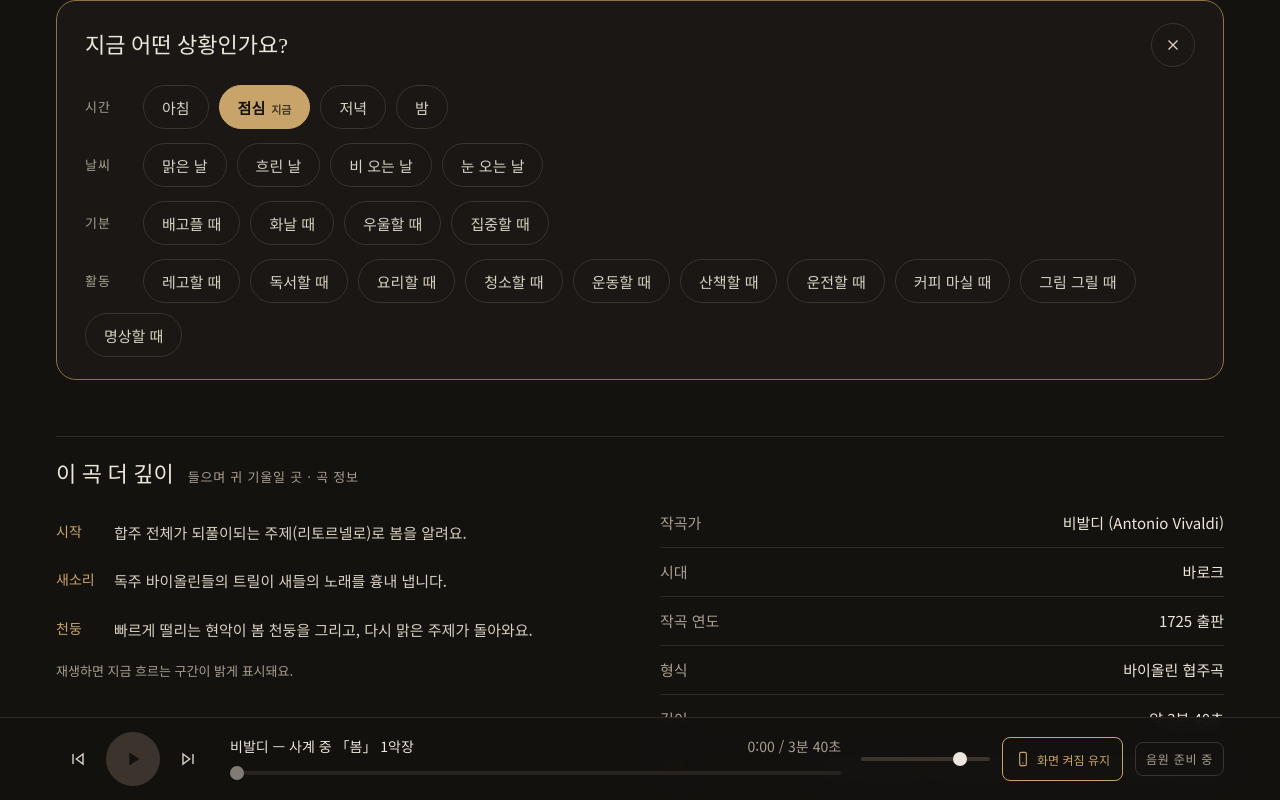
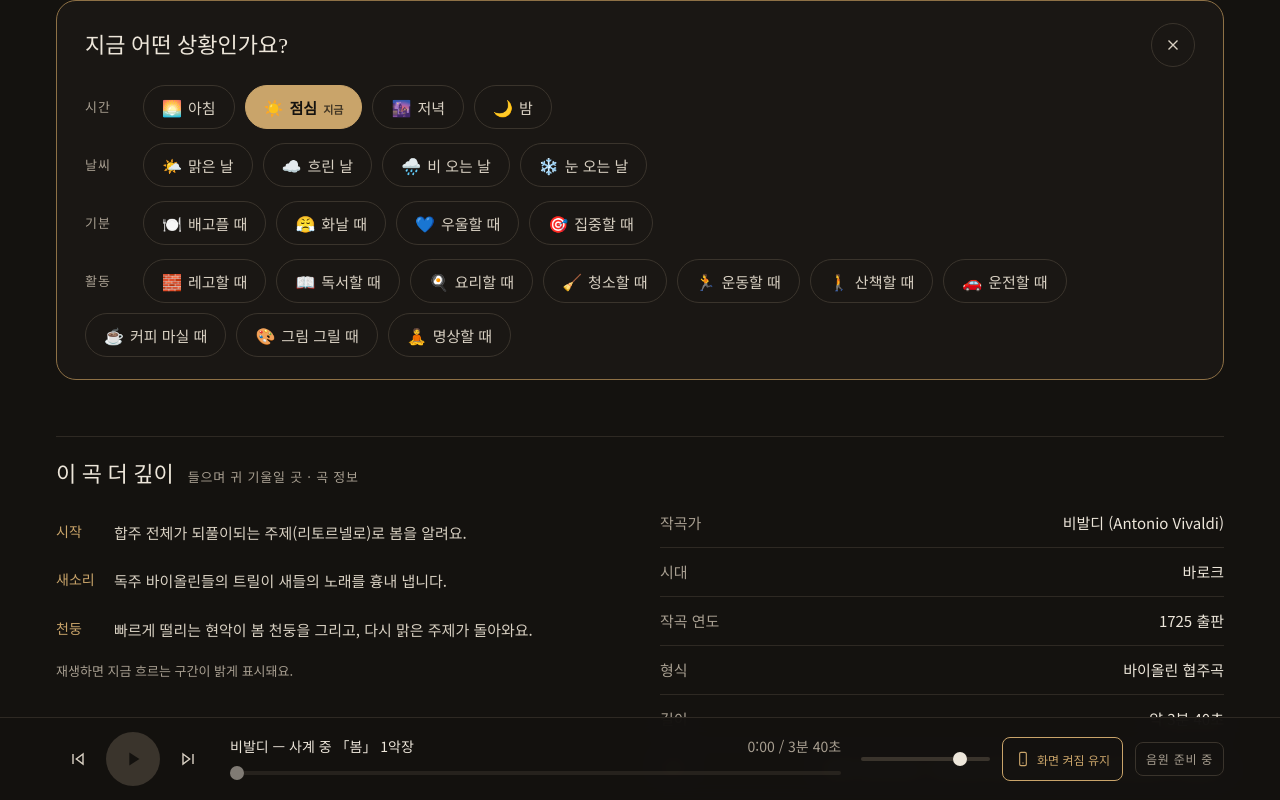
Before and after one commit to kwonjisung/adagio, a plain HTML site: page index.html in a window 1280 px wide. Both pictures are taken after a click on the link "상황 고르기". Shown: the part 627-1427 px from the top of the page. Drawn offline with nearby package versions, Linux system fonts and the light colour scheme; no server answers.

Commit message:
Add emoji to the situation picker chips
Co-Authored-By: Claude Opus 5.5 <noreply@anthropic.com>
Claude-Session: https://claude.ai/code/session_01EUaNTReGDzWDYeVdcHzobp

```diff
--- a/index.html
+++ b/index.html
@@ -135,6 +135,7 @@ nav{display:flex;gap:24px;font-size:15px}
 .chip:hover{border-color:var(--brass);color:var(--paper)}
 .chip[aria-pressed="true"]{background:var(--brass);border-color:var(--brass);color:var(--brass-ink);font-weight:700}
 .chip .now{font-size:11px;margin-left:6px;opacity:.75}
+.chip .em{margin-right:6px;font-size:16px;line-height:1}
 
 /* cards */
 .grid{display:grid;grid-template-columns:repeat(auto-fit,minmax(min(300px,100%),1fr));gap:20px}
@@ -463,6 +464,7 @@ var CREDIT={
  meditate:{p:'Kimiko Ishizaka (피아노)',l:'CC0',u:'https://archive.org/details/OpenGoldbergVariations'}
 };
 var GROUPS=['시간','날씨','기분','활동'];
+var EMOJI={morning:'🌅',noon:'☀️',evening:'🌆',night:'🌙',sunny:'🌤️',cloudy:'☁️',rain:'🌧️',snow:'❄️',hungry:'🍽️',angry:'😤',blue:'💙',focus:'🎯',lego:'🧱',reading:'📖',cooking:'🍳',cleaning:'🧹',workout:'🏃',walk:'🚶',drive:'🚗',coffee:'☕',drawing:'🎨',meditate:'🧘'};
 var ERAS=[{n:'바로크',a:1600,b:1750},{n:'고전주의',a:1750,b:1820},{n:'낭만주의',a:1820,b:1900},{n:'인상주의 · 근대',a:1890,b:1930}];
 var $=function(id){return document.getElementById(id)};
 var audio=$('audio'), ready={}, idx=0, curPoint=-1;
@@ -482,7 +484,7 @@ function buildChips(){
     var row=el('div','group');row.setAttribute('role','group');row.setAttribute('aria-label',g);
     row.appendChild(el('span','group-name',g));
     T.forEach(function(t,i){if(t.group!==g)return;
-      var b=el('button','chip',t.label);b.type='button';b.id='chip-'+t.id;b.setAttribute('aria-pressed',i===idx?'true':'false');
+      var b=el('button','chip');var em=el('span','em',EMOJI[t.id]||'');em.setAttribute('aria-hidden','true');b.appendChild(em);b.appendChild(document.createTextNode(t.label));b.type='button';b.id='chip-'+t.id;b.setAttribute('aria-pressed',i===idx?'true':'false');
       if(t.id===autoId){var s=el('span','now','지금');b.appendChild(s)}
       b.onclick=function(){select(i,true);setMoods(false);try{$('listen').scrollIntoView({behavior:'smooth',block:'start'})}catch(e){}};row.appendChild(b)});
     box.appendChild(row)});
```
